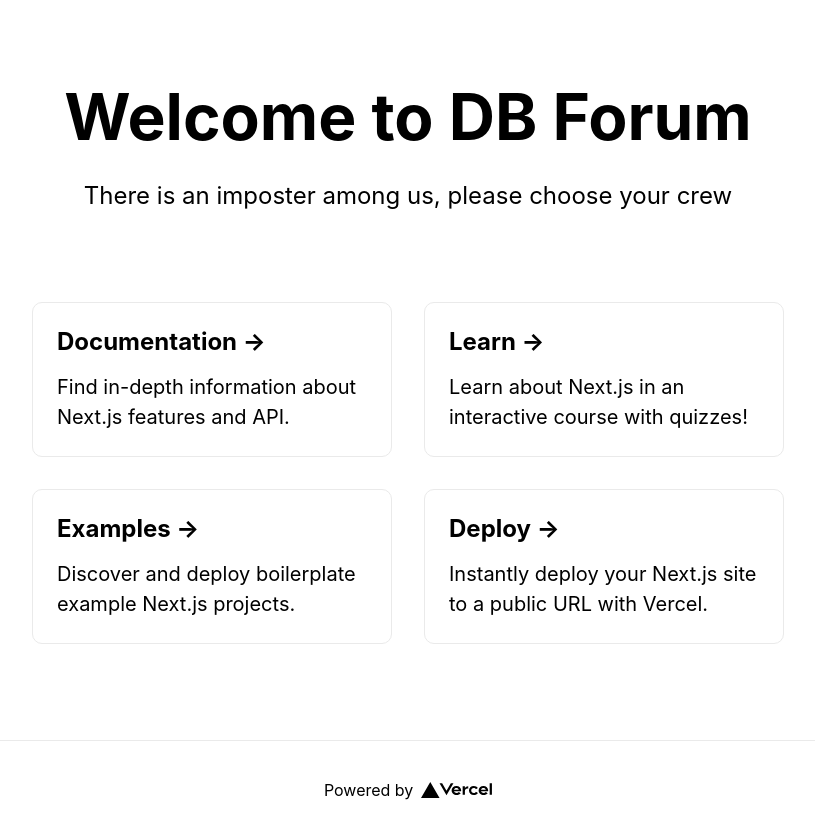
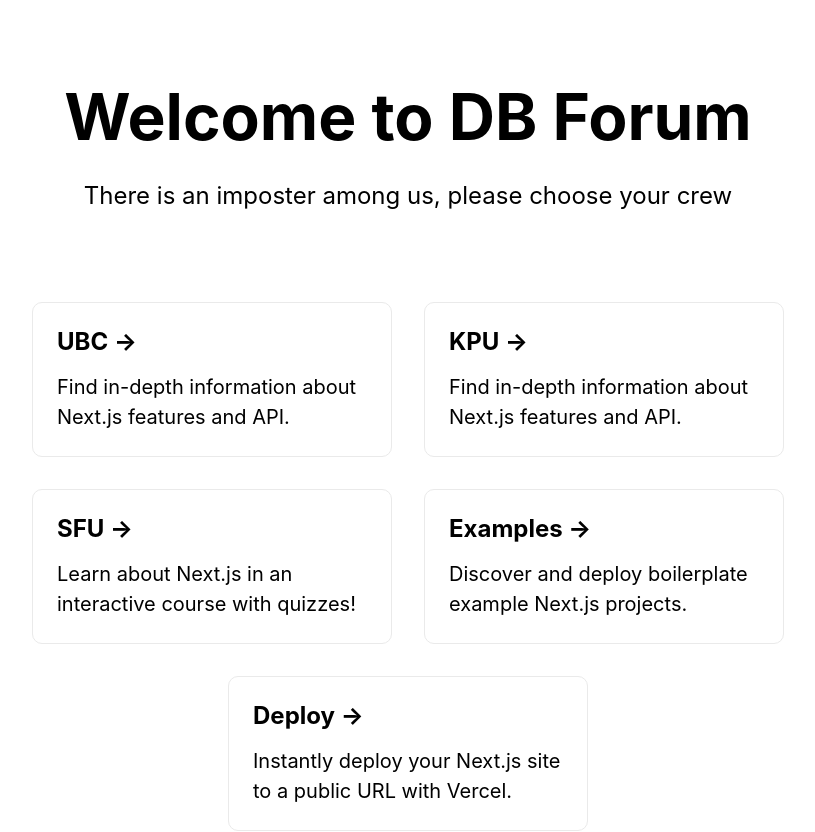
Before and after one commit to kerryz12/nwHacks-2022, a Next.js app in the folder nextjs-blog/: page / in a window 1280 px wide. Shown: the top 832 px of the page, without its empty margins (232-1047 px from the left). Built offline with nearby package versions, Linux system fonts and the light colour scheme.

Commit message:
button names

```diff
--- a/nextjs-blog/pages/index.js
+++ b/nextjs-blog/pages/index.js
@@ -19,12 +19,17 @@
 
         <div className="grid">
           <a href="https://nextjs.org/docs" className="card">
-            <h3>Documentation &rarr;</h3>
+            <h3>UBC &rarr;</h3>
+            <p>Find in-depth information about Next.js features and API.</p>
+          </a>
+
+          <a href="https://nextjs.org/docs" className="card">
+            <h3>KPU &rarr;</h3>
             <p>Find in-depth information about Next.js features and API.</p>
           </a>
 
           <a href="https://nextjs.org/learn" className="card">
-            <h3>Learn &rarr;</h3>
+            <h3>SFU &rarr;</h3>
             <p>Learn about Next.js in an interactive course with quizzes!</p>
           </a>
 
@@ -54,8 +59,8 @@
           target="_blank"
           rel="noopener noreferrer"
         >
-          Powered by{' '}
-          <img src="/vercel.svg" alt="Vercel" className="logo" />
+          Created by{' '}
+          <img src="/vercel.svg" alt="Drift Bapo" className="logo" />
         </a>
       </footer>
 
```
